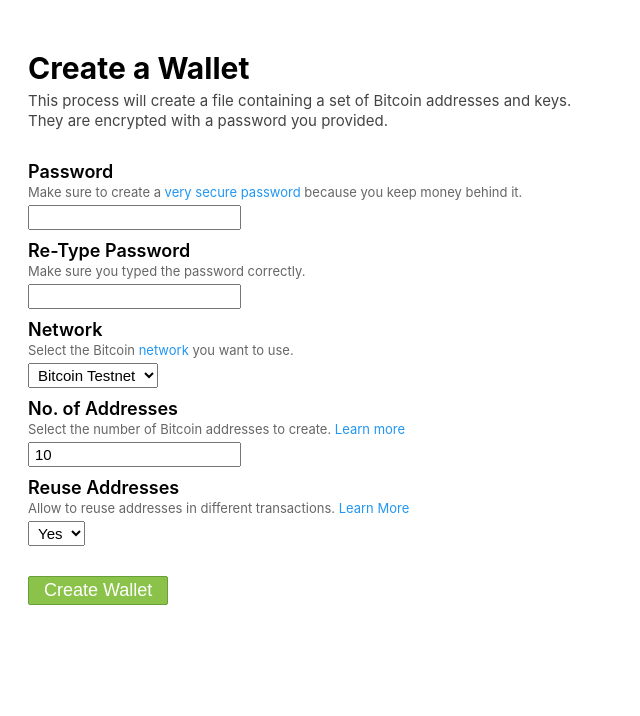
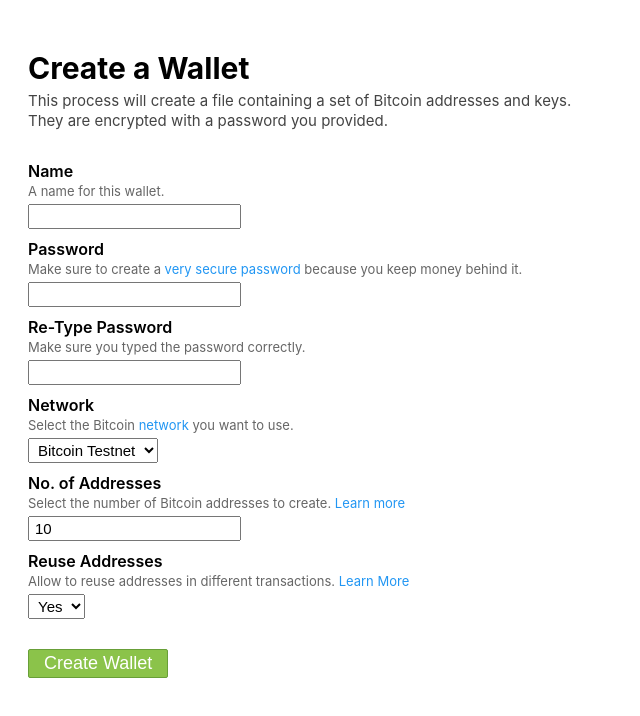
Before and after one commit to arunoda/dcoinwallet, a Next.js app: page /create in a window 1280 px wide. Shown: the top 716 px of the page, without its empty margins (0-640 px from the left). Built offline with nearby package versions, Linux system fonts and the light colour scheme.

Commit message:
Add a name to the Wallet.

```diff
--- a/lib/keyfile.js
+++ b/lib/keyfile.js
@@ -13,6 +13,10 @@ export default class Keyfile {
     const index = this.unusedAddresses.indexOf(address)
     if (index < 0) return
     this.unusedAddresses.splice(index, 1)
+  }
+
+  getName () {
+    return this.payload.name
   }
 
   getAddress () {
@@ -69,7 +73,7 @@ function decrypt (password, salt, encryptedHex) {
   return AES.utils.utf8.fromBytes(decryptedBytes)
 }
 
-Keyfile.create = function (password, options = {}) {
+Keyfile.create = function (name, password, options = {}) {
   const {
     keyCount = 100,
     network = 'testnet',
@@ -96,6 +100,7 @@ Keyfile.create = function (password, options = {}) {
   )
 
   const payload = {
+    name,
     salt,
     meta: { network, allowReuse, keyCount },
     addresses,
--- a/pages/create.js
+++ b/pages/create.js
@@ -8,11 +8,17 @@ export default class Create extends React.Component {
 
   submit (e) {
     e.preventDefault()
+    const name = this.name.value
     const password = this.password.value
     const password2 = this.password2.value
     const keyCount = parseInt(this.keyCount.value)
     const network = this.network.value
     const allowReuse = this.reuseKeys.value === 'true'
+
+    if (name === '') {
+      window.alert('Enter a name for your wallet.')
+      return
+    }
 
     if (password !== password2) {
       window.alert('Both passwords are not the same.')
@@ -31,7 +37,7 @@ export default class Create extends React.Component {
 
     this.setState({ currentState: 'CREATE' }, () => {
       setTimeout(() => {
-        const payload = Keyfile.create(password, { network, keyCount, allowReuse })
+        const payload = Keyfile.create(name, password, { network, keyCount, allowReuse })
         this.setState({
           currentState: 'DOWNLOAD',
           payload
@@ -149,6 +155,18 @@ export default class Create extends React.Component {
   renderForm () {
     return (
       <form id='create-form' onSubmit={(e) => this.submit(e)}>
+        <div className='input name'>
+          <div className='label'>Name</div>
+          <div className='description'>
+            A name for this wallet.
+          </div>
+          <input
+            className='input-item'
+            type='text'
+            tabIndex='1'
+            ref={(r) => { this.name = r }}
+          />
+        </div>
         <div className='input password'>
           <div className='label'>Password</div>
           <div className='description'>
@@ -157,7 +175,7 @@ export default class Create extends React.Component {
           <input
             className='input-item'
             type='password'
-            tabIndex='1'
+            tabIndex='2'
             ref={(r) => { this.password = r }}
           />
         </div>
@@ -169,7 +187,7 @@ export default class Create extends React.Component {
           <input
             className='input-item'
             type='password'
-            tabIndex='2'
+            tabIndex='3'
             ref={(r) => { this.password2 = r }}
           />
         </div>
@@ -178,7 +196,7 @@ export default class Create extends React.Component {
           <div className='description'>Select the Bitcoin <a href='https://bitcoin.stackexchange.com/q/7908' target='_blank'>network</a> you want to use.</div>
           <select
             className='input-item'
-            tabIndex='3'
+            tabIndex='4'
             ref={(r) => { this.network = r }}
             onChange={(e) => this.networkChanged(e)}
           >
@@ -193,7 +211,7 @@ export default class Create extends React.Component {
             className='input-item'
             type='text'
             defaultValue='10'
-            tabIndex='4'
+            tabIndex='5'
             ref={(r) => { this.keyCount = r }}
           />
         </div>
@@ -202,7 +220,7 @@ export default class Create extends React.Component {
           <div className='description'>Allow to reuse addresses in different transactions. <a href='#'>Learn More</a></div>
           <select
             className='input-item'
-            tabIndex='5'
+            tabIndex='6'
             ref={(r) => { this.reuseKeys = r }}
           >
             <option value='true'>Yes</option>
@@ -210,7 +228,7 @@ export default class Create extends React.Component {
           </select>
         </div>
         <div className='submit'>
-          <button tabIndex='6'>Create Wallet</button>
+          <button tabIndex='7'>Create Wallet</button>
         </div>
         <style jsx>{`
           .input {
@@ -218,7 +236,7 @@ export default class Create extends React.Component {
           }
 
           .input .label {
-            font-size: 18px;
+            font-size: 16px;
             font-weight: 600;
             margin: 0 0 2px 0;
           }
```
Also changed, not shown: 1 other file (tests, documents, lock files or other folders).
